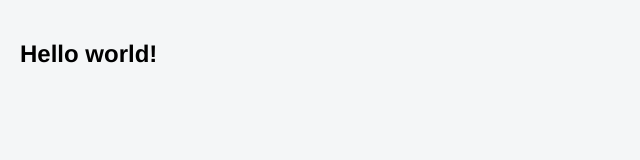
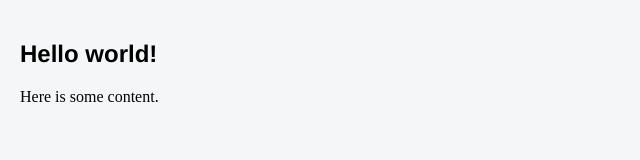
Before and after one commit to DM-CalebLongtine/Tool-App, a plain HTML site: page index.html in a window 1280 px wide. Shown: the whole page, without its empty margins (0-640 px from the left). Drawn offline with Linux system fonts and the light colour scheme.

Commit message:
Update index.html

```diff
--- a/index.html
+++ b/index.html
@@ -84,5 +84,6 @@
 </head>
 <body>
 	<h2>Hello world!</h2>
+	<div>Here is some content.</div>
 </body>
 </html>
```
